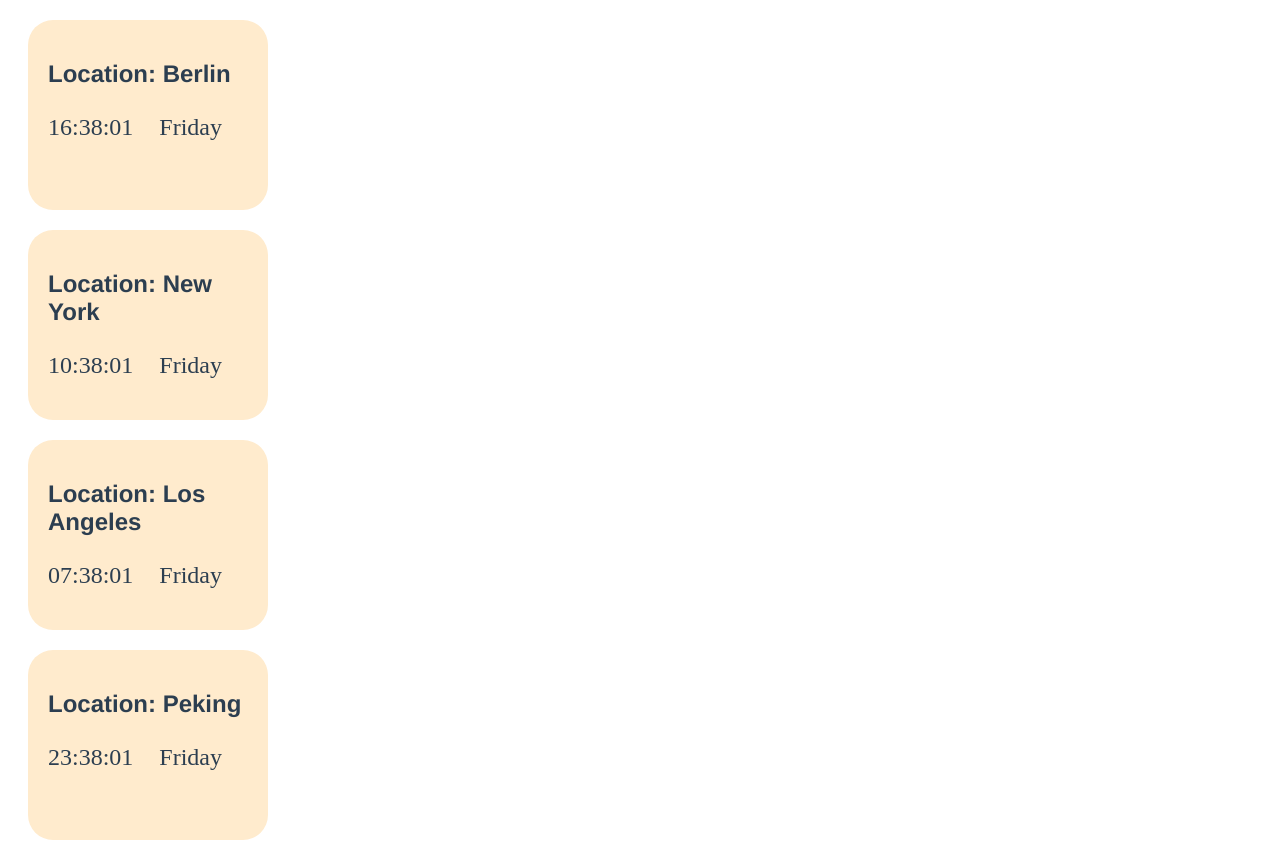
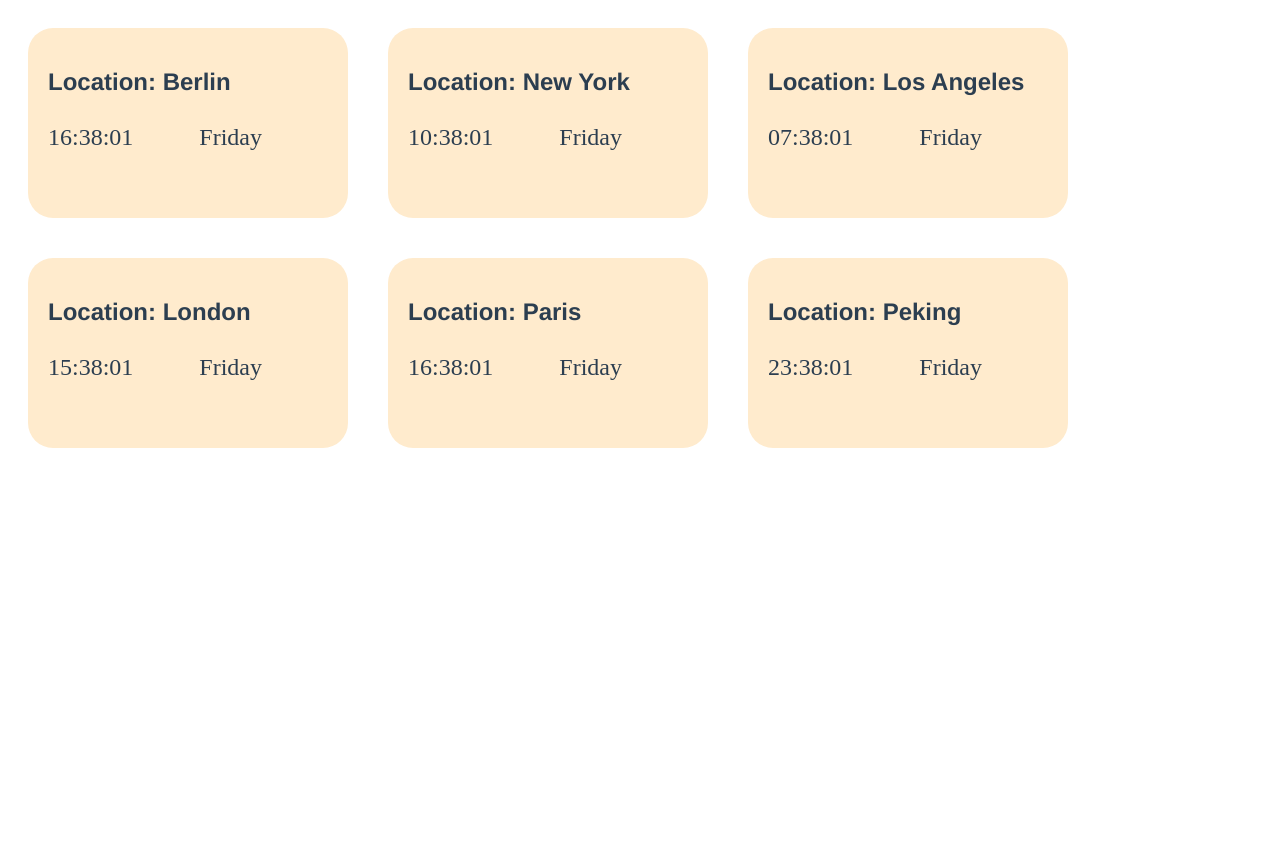
Before and after one commit to am2024ma/Zeitzonen, a Vue app: page / in a window 1280 px wide. After the commit the page ends 800 px from the top, so only its background shows below. Built offline with nearby package versions, Linux system fonts and the light colour scheme; a web font is replaced by a local one.

Commit message:
Some changes on design

```diff
--- a/src/App.vue
+++ b/src/App.vue
@@ -6,7 +6,10 @@ import DigitalClock from "./components/DigitalClock.vue"
   <DigitalClock  tz="Europe/Berlin"  location="Berlin" />
   <DigitalClock  tz="America/New_York"  location="New York" />
   <DigitalClock  tz="America/Los_Angeles"  location="Los Angeles" />
+  <DigitalClock  tz="Europe/London"  location="London" />
+  <DigitalClock  tz="Europe/Paris"  location="Paris" />
   <DigitalClock  tz="Asia/Shanghai"  location="Peking" />
+
 
 </template>
 
--- a/src/components/DigitalClock.vue
+++ b/src/components/DigitalClock.vue
@@ -76,10 +76,12 @@ div{
 
 }
 
+
 .container{
   border-radius: 25px;
   padding: 20px;
-  width: 200px;
+  width: 280px;
   height: 150px;
+  float: left;
 }
 </style>
```
Also changed, not shown: 2 other files (tests, documents, lock files or other folders).
